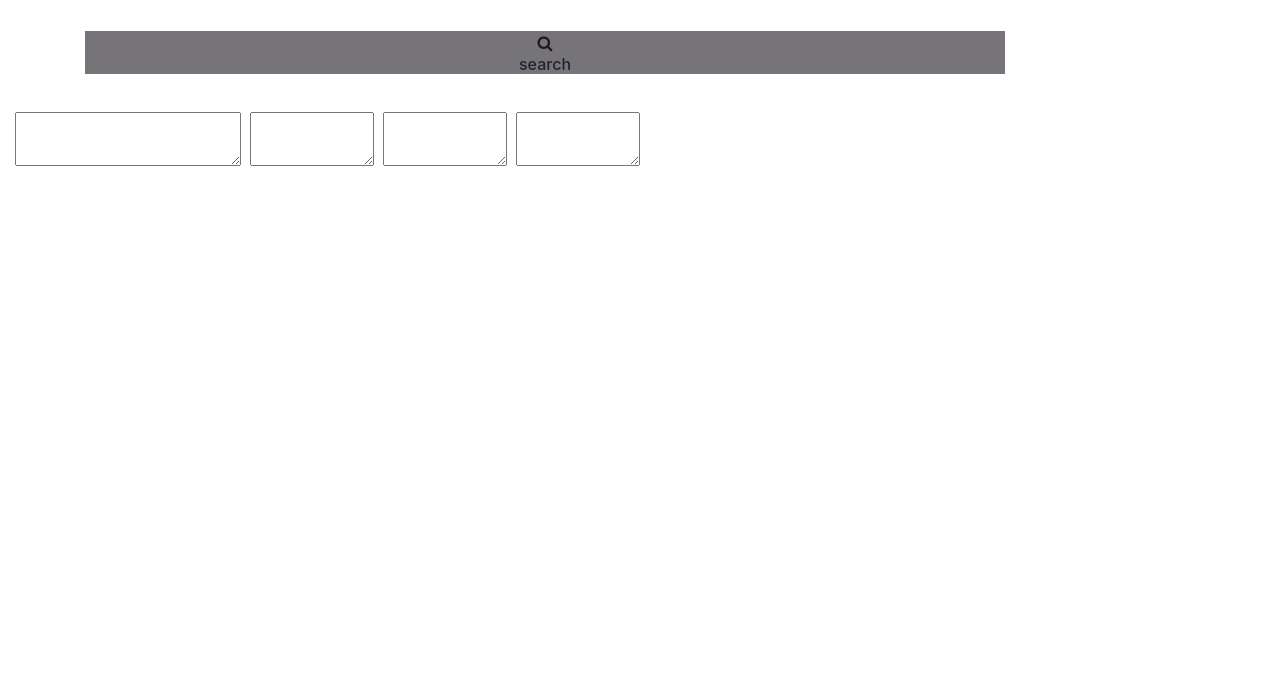
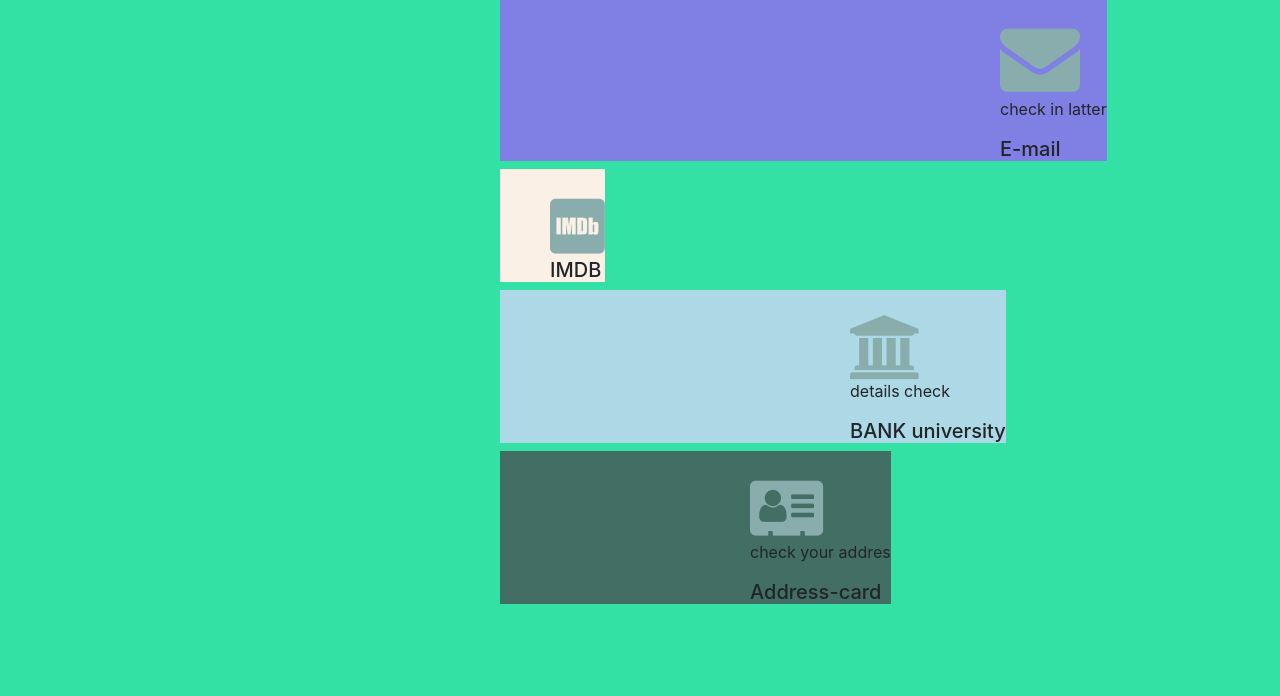
Before and after one commit to manikandan9500/hp, a plain HTML site: page index.html in a window 1280 px wide. Shown: the part 104-800 px from the top of the page. Drawn offline with nearby package versions, Linux system fonts and the light colour scheme.

Commit message:
Add files via upload

```diff
--- a/index.css
+++ b/index.css
@@ -1,20 +1,33 @@
- body{
-    background-color: white;
- }
- .box-part1{
-    background-color:darkgray;
- }
- .fa{
-    color:rgb(33, 25, 25);
- }
- .box{
-    padding: 30px 10px;
+body{
+    background-color:rgb(52, 225, 165);
+    padding-top: 40px;
+    padding-left: 500px;
 
+}
+.box-part{
+   background-color:rgb(128, 128, 228);
+   padding-top: 25px;
+   padding-left:500px;
+}
+.fa{
+    color:rgb(137, 173, 173);
+}
+a{
+
+    border-bottom: 1px solid grey;
+}
+.box-part1{
+    background-color:linen;
+    padding-top: 25px;
+    padding-left:50px;
  }
  .box-part2{
-   background-color: rgb(118, 116, 120);
-   }
-
- .selate{
-   background-color:gray
+    background-color:lightblue;
+    padding-top: 25px;
+    padding-left:350px;
  }
+ .box-part3{
+    background-color:rgba(71, 84, 84, 0.813);
+    padding-top: 25px;
+    padding-left:250px;
+ }
--- a/index.html
+++ b/index.html
@@ -4,48 +4,75 @@
     <meta charset="UTF-8">
     <meta http-equiv="X-UA-Compatible" content="IE=edge">
     <meta name="viewport" content="width=device-width, initial-scale=1.0">
-    <title>Document</title>
+    <title>   computer center </title>
+    <h1>COMPUTER CENTER</h1>
+
+
+    <link rel="stylesheet" href="https://cdn.jsdelivr.net/npm/bootstrap@4.6.2/dist/css/bootstrap.min.css" integrity="sha384-xOolHFLEh07PJGoPkLv1IbcEPTNtaed2xpHsD9ESMhqIYd0nLMwNLD69Npy4HI+N" crossorigin="anonymous">
+    <link rel="stylesheet" href="https://cdnjs.cloudflare.com/ajax/libs/font-awesome/4.7.0/css/font-awesome.min.css" integrity="sha512-SfTiTlX6kk+qitfevl/7LibUOeJWlt9rbyDn92a1DqWOw9vWG2MFoays0sgObmWazO5BQPiFucnnEAjpAB+/Sw==" crossorigin="anonymous" referrerpolicy="no-referrer" />
+
+    <link rel="stylesheet" href="index.css">
+
+
+</head>
+
+</body>
+<div class="box">
+    <div class="container">
+        <div class="row">
+            <div class="col-mg-4">
+                <div class="box-part">
+                    <i class="fa fa-envelope fa-5x"></i>
+                    <p>  check in latter </p>
+                    <h5> E-mail </h5>
+                </div>
+            </div>
+        </div>
+    </div>
+</div>
+<div class="box">
+    <div class="container">
+        <div class="row">
+            <div class="col-mg-4">
+                <div class="box-part1">
+                    <i class="fa fa-imdb fa-4x"></i>
+                    <h5>  IMDB</h5>
+                </div>
+            </div>
+        </div>
+    </div>
+</div>
+<div class="box">
+    <div class="container">
+        <div class="row">
+            <div class="col-mg-4">
+                <div class="box-part2">
+                    <i class="fa fa-university fa-4x"></i>
+                    <p>  details check</p>
+                    <h5>BANK university </h5>
+                </div>
+            </div>
+        </div>
+    </div>
+</div>
+<div class="box">
+    <div class="container">
+        <div class="row">
+            <div class="col-mg-4">
+                <div class="box-part3">
+                    <i class="fa fa-address-card fa-4x"></i>
+                    <p>  check your addres </p>
+                    <h5> Address-card</h5>
+                </div>
+            </div>
+        </div>
+    </div>
+</div>
 
 
 
 
 
-    <link rel="stylesheet" href="https://cdn.jsdelivr.net/npm/bootstrap@4.6.2/dist/css/bootstrap.min.css" integrity="sha384-xOolHFLEh07PJGoPkLv1IbcEPTNtaed2xpHsD9ESMhqIYd0nLMwNLD69Npy4HI+N" crossorigin="anonymous">
-    <link rel="stylesheet" href="https://cdnjs.cloudflare.com/ajax/libs/font-awesome/4.7.0/css/font-awesome.min.css">
-    <link rel="stylesheet" href="https://cdnjs.cloudflare.com/ajax/libs/font-awesome/4.7.0/css/font-awesome.min.css">
-        <link rel="stylesheet" href="index.css">
-
-</head>
-<body>
-<div class="box">
-    <div class="container">
-        <div class="row">
-            <div class="col-lg-12">
-                <div class="box-part1 text-lg-center ">
-                    <i class="fa fa-github-square fa-3x"></i>
-                   <h6>github</h6>
-
-                </div>
-        </div>
-    </div>
-</div>
-<div class="box ">
-  <div class="container ">
-    <div class="row ">
-        <div class="col-lg-10">
-           <div class="box-part2 text-lg-center">
-            <i class="fa fa-search"></i>
-            <h6>search</h6>
-
-           </div>
-        </div>
-    </div>
-  </div>
-</div>
-<label></label> <textarea></textarea>
-<label></label> <textarea row="10"cols="10"></textarea>
-<label></label> <textarea row="10"cols="10"></textarea>
-<label></label> <textarea row="10"cols="10"></textarea>
 
 
 
```
